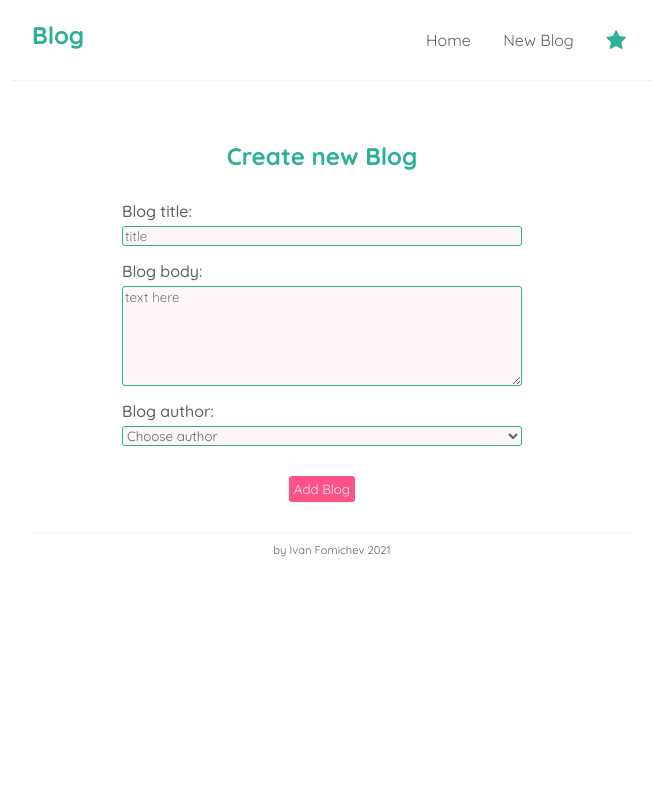
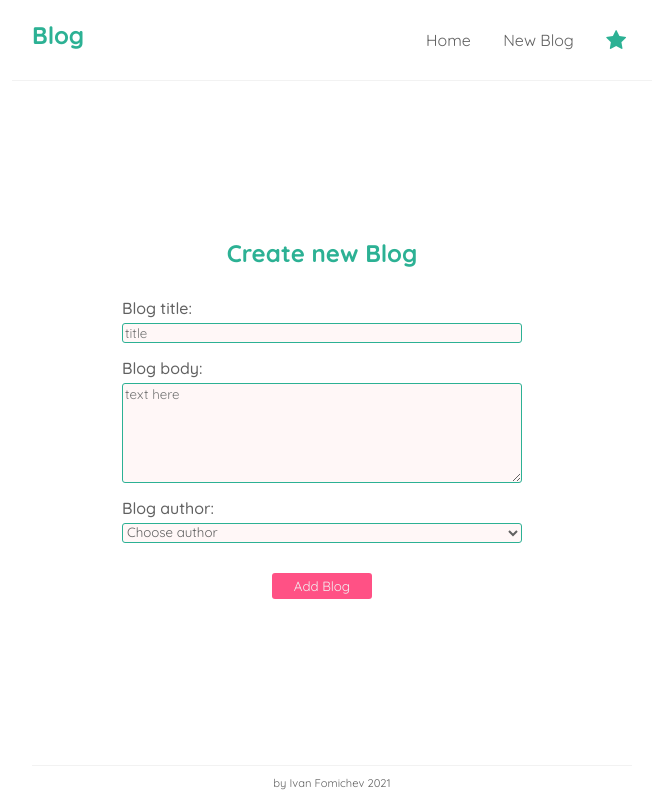
Before and after one commit to FomichevIvan/BlogReactRedux, a React (Create React App) app: page /create in a window 1280 px wide. Shown: the whole page, without its empty margins (308-971 px from the left). Built offline with nearby package versions, Linux system fonts and the light colour scheme.

Commit message:
footer fixed, styles

```diff
--- a/src/App.js
+++ b/src/App.js
@@ -42,8 +42,8 @@ function App() {// создаем маршруты. Если маршрут ди
             <Route exact path='/favorite' component={Favorite}/>
 
           </Switch>
+        </div>
           <Footer/>
-        </div>
       </div>
     </Router>
   );
--- a/src/components/BlogList/BlogList.js
+++ b/src/components/BlogList/BlogList.js
@@ -1,25 +1,25 @@
 import { Link } from "react-router-dom";
 import Star from "../Star/Star";
 
-const BlogList = ({ blogs }) => {// получаем блоги, рендерим
-
+const BlogList = ({ blogs }) => {
+  // получаем блоги, рендерим
 
   return (
-    <div className="home">
+    <div className="nohome">
       <h2>HomePage</h2>
 
       {blogs &&
         blogs.map((blog) => {
-          return (// обернули в ссылку, динамически задавая нужный адрес. Теперь при клике на блог, нас перекидывает именно на его страницу
+          return (
+            // обернули в ссылку, динамически задавая нужный адрес. Теперь при клике на блог, нас перекидывает именно на его страницу
             <div key={blog.id} className="card">
-            <Link  className="details" to={`blogs/${blog.id}`}>
-            <div className="blog" >
-              <h3>Title: {(blog.title).slice(0, 20) + '...'}</h3>
-              <p className="author">Author: {blog.userId} </p>
-
-            </div>
-            </Link>
-            <Star isLiked={blog.isLiked} id={blog.id}/>
+              <Link className="details" to={`blogs/${blog.id}`}>
+                <div className="blog">
+                  <h3>Title: {blog.title.slice(0, 20) + "..."}</h3>
+                  <p className="author">Author: {blog.userId} </p>
+                </div>
+              </Link>
+              <Star isLiked={blog.isLiked} id={blog.id} />
             </div>
           );
         })}
--- a/src/components/Create/Create.js
+++ b/src/components/Create/Create.js
@@ -1,9 +1,11 @@
 import { useState } from "react";
 import {useDispatch} from 'react-redux'
 import {addNewBlogAC } from "../../redux/actionCreators";
+import {useHistory} from 'react-router-dom'
 
 const Create = () => {
 const dispatch = useDispatch()
+const history = useHistory()
 
 // сохраняем
 const [title, setTitle] = useState(null)
@@ -37,6 +39,10 @@ e.target.author.value = 'Choose author'
 setNewBlog(`New Blog ${title} was added!)`)
 }
 
+const handlerBack = () => {
+  history.push('/')
+}
+
 
   return (
     <div className="create">
@@ -59,7 +65,10 @@ setNewBlog(`New Blog ${title} was added!)`)
         <option value="guest">Guest</option>
         <option value="me">Me</option>
       </select>
-      <button>Add Blog</button>
+     <div className="contBut">
+     <button className="button">Add Blog</button>
+      {newBlog ? <button  onClick={handlerBack} className="button">Back to Blogs</button> : null}
+     </div>
       </form>
       <p>{newBlog}</p>
     </div>
--- a/src/index.css
+++ b/src/index.css
@@ -1,4 +1,4 @@
-@import url('https://fonts.googleapis.com/css2?family=Quicksand:wght@300;400;500;600;700&display=swap');
+@import url("https://fonts.googleapis.com/css2?family=Quicksand:wght@300;400;500;600;700&display=swap");
 
 /* убираем отступы, задаем шрифт и его цвет глобально */
 * {
@@ -10,7 +10,6 @@
   width: 350px;
   display: flex;
   justify-content: space-between;
-
 }
 
 .card i {
@@ -19,13 +18,11 @@
 }
 
 .footer {
-  margin-top: 20px;
-  position: sticky;
-  /* margin-top: auto; */
   display: flex;
+  align-items: center;
+  margin: auto;
   border-top: 1px solid #f2f2f2;
-  max-width: 600px;
-  align-items: center;
+  width: 600px;
 }
 /* .home {
   height: 600px;
@@ -36,24 +33,24 @@
   min-height: 100%;
 } */
 .footer nav {
-
   display: block;
   margin: 0 auto;
   font-size: 0.7rem;
-  padding-top: 10px;
+  padding: 10px;
 }
 /* марджин центрирует по блоку */
 .navbar {
   padding: 20px;
   display: flex;
   align-items: center;
-  max-width: 600px;
+  width: 600px;
   margin: 0 auto;
   border-bottom: 1px solid #f2f2f2;
 }
 .navbar h1 {
   color: #2cb194;
 }
+
 /* выравнивание ссылок по правому краю контейнера */
 .navbar .links {
   margin-left: auto;
@@ -72,9 +69,11 @@
 .content {
   display: flex;
   flex-direction: column;
-  max-width: 600px;
-  margin: 40px auto;
+  justify-content: center;
+  width: 600px;
+  margin: 0 auto;
   padding: 20px;
+  flex-grow: 1;
 }
 
 .but {
@@ -82,26 +81,31 @@
   margin-bottom: 20px;
 }
 .button {
-  min-width: 60px;
+  min-width: 100px;
   padding: 5px;
   border: none;
   border-radius: 3px;
   margin-bottom: 10px;
   background-color: #ff5185;
   color: #f2f2f2;
-
 }
-.home button {
+/* .home button {
   margin: 0 auto;
   align-items: center;
 
-}
+} */
 
-.button[disabled] {
+/* .button[disabled] {
+  background-color: grey;
+} */
+
+.button:hover {
   background-color: grey;
 }
 
-
+.button:focus {
+  outline: none;
+}
 
 .title {
   font-weight: 800;
@@ -111,7 +115,6 @@
 .author {
   font-weight: 800;
   padding-bottom: 10px;
-
 }
 
 .text {
@@ -122,25 +125,25 @@
 
 .blog:hover {
   /* max-width: 300px;  */
-  box-shadow: 5px 6px 8px rgba(0,0,0,0.1);
+  box-shadow: 5px 6px 8px rgba(0, 0, 0, 0.1);
 }
 
 .blog {
   margin: 10px;
   margin-left: 0;
   width: 100%;
-
 }
-.blog p{
+.blog p {
   color: #ff5185;
 }
 
-h1, h2, h3 {
+h1,
+h2,
+h3 {
   color: #2cb194;
-
 }
 
-h1{
+h1 {
   margin-bottom: 10px;
 }
 
@@ -154,7 +157,6 @@ h1{
 .detailed {
   display: flex;
   flex-direction: column;
-
 }
 
 .buttons {
@@ -184,9 +186,6 @@ article span {
   font-weight: 1000;
   font-size: 1.2rem;
   text-align: right;
-
-
-
 }
 
 .create {
@@ -196,41 +195,57 @@ text-align: right;
   text-align: center;
 }
 
-.create  h2 {
+.create h2 {
   text-align: left;
   display: block;
   margin-bottom: 10px;
-
 }
 
 /* .create h2 {
   text-align: left;
 } */
 
-.create input, textarea, select{
+.create input,
+textarea,
+select {
   text-align: left;
   /* min-width: 300px; */
   width: 100%;
   display: block;
   margin-top: 5px;
   margin-bottom: 15px;
-  border: 1px solid #2cb194 ;
+  border: 1px solid #2cb194;
   border-radius: 3px;
   background-color: #fff7f7;
   box-sizing: border-box;
 }
+.create input:focus,
+textarea:focus,
+select:focus {
+  text-align: left;
+  /* min-width: 300px; */
+  width: 100%;
+  display: block;
+  margin-top: 5px;
+  margin-bottom: 15px;
+  border: 1px solid #2cb194;
+  border-radius: 3px;
+  background-color: #fff7f7;
+  box-sizing: border-box;
+  /* outline: ridge; */
+}
+
 .create textarea {
   min-height: 100px;
 }
 
-
-.create label  {
+.create label {
   text-align: left;
   display: block;
   font-weight: 500;
 }
 
-.create button  {
+.create button {
   margin-top: 15px;
   padding: 5px;
   border: none;
@@ -249,16 +264,11 @@ text-align: right;
 .create h2 {
   text-align: center;
   padding-bottom: 20px;
-
 }
 
 .home h2 {
   padding-left: 50px;
   margin-bottom: 25px;
-}
-
-.content {
-  height: 100hv;
 }
 
 .home {
@@ -277,3 +287,14 @@ text-align: right;
   height: 10px;
   cursor: pointer;
 }
+
+.contBut {
+  display: flex;
+  justify-content: space-around;
+}
+
+.App {
+  display: flex;
+  flex-direction: column;
+  height: 100vh;
+}
```
Lines whose indentation alone changed are shown as unchanged.
